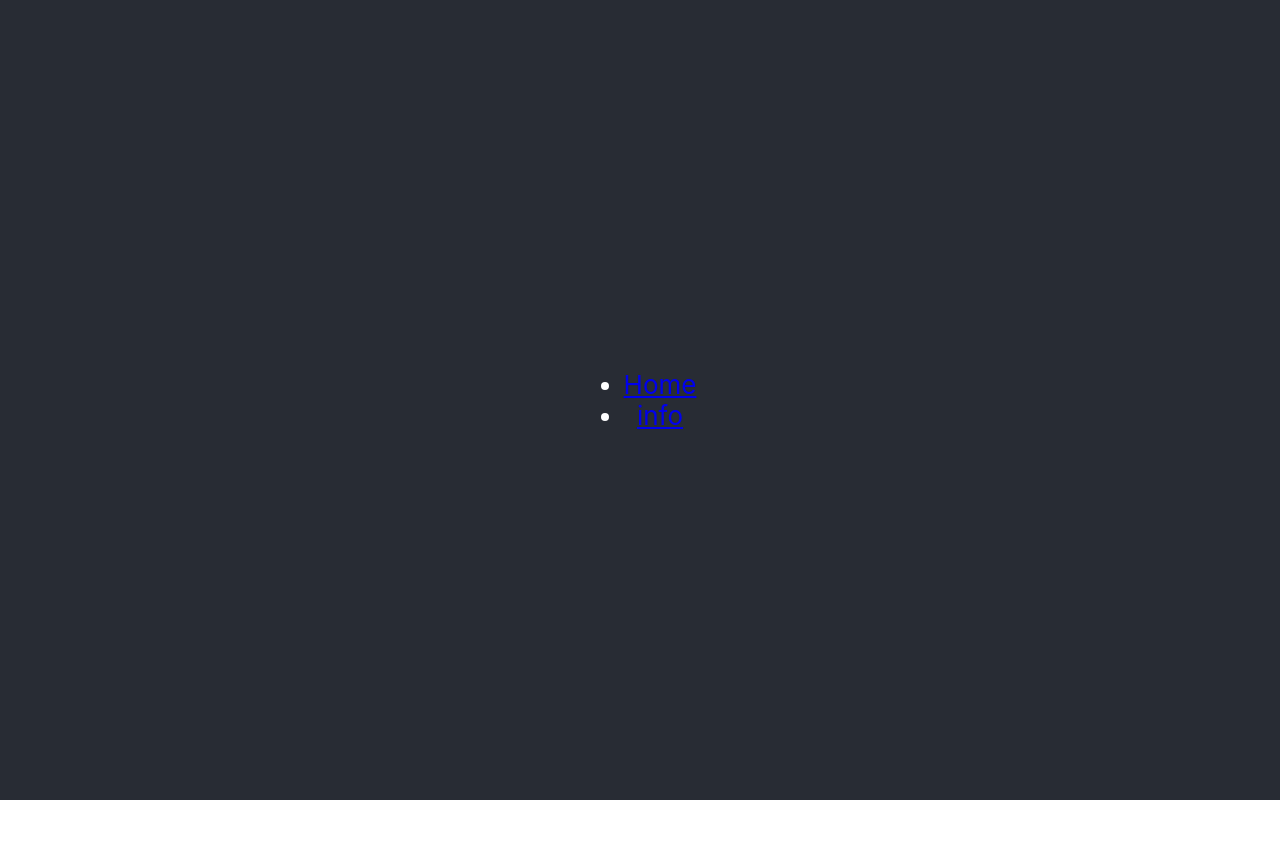
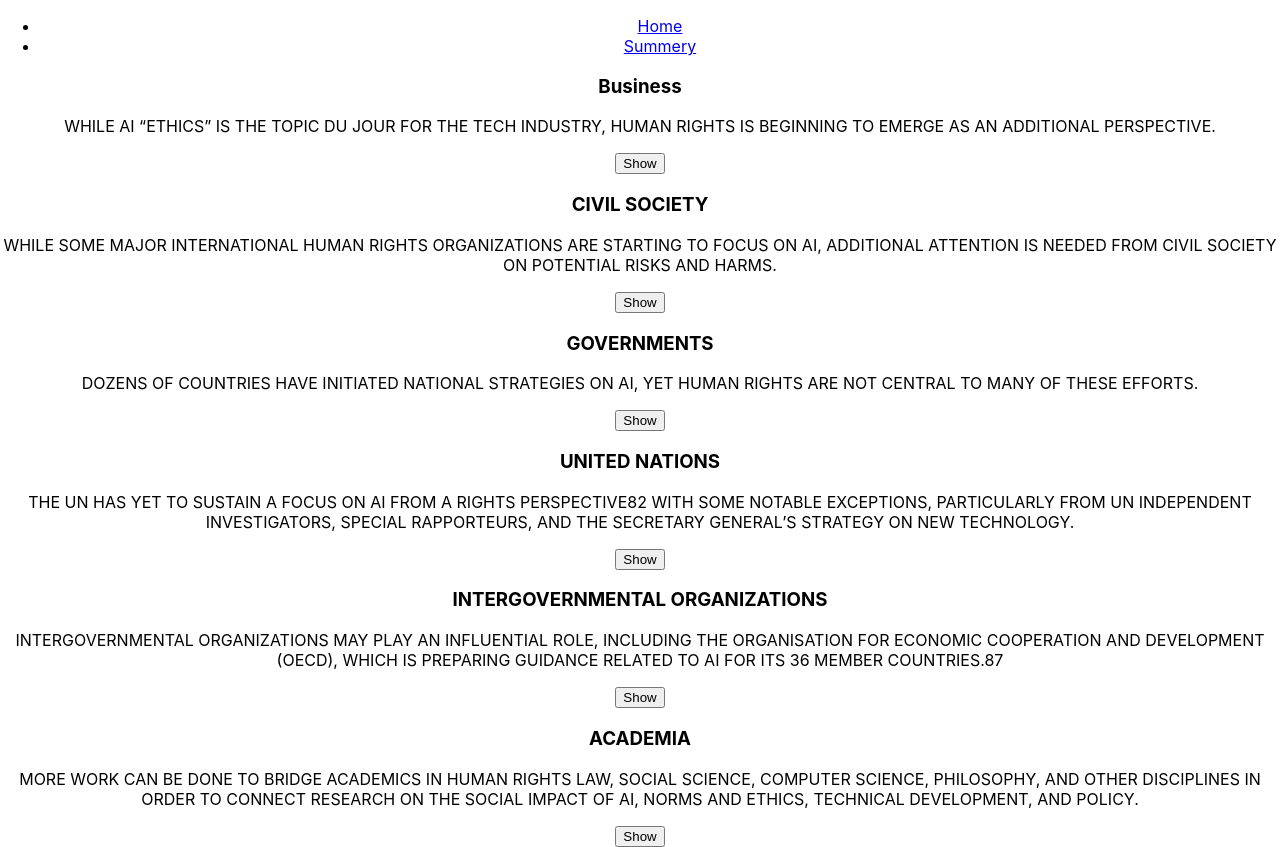
Before and after one commit to dev-Rayavaram/GAI, a React (Create React App) app in the folder gai-app/: page /summery in a window 1280 px wide. Before the commit the page ends 800 px from the top, so only its background shows below. Built offline with nearby package versions, Linux system fonts and the light colour scheme.

Commit message:
updating some components

```diff
--- a/gai-app/public/index.html
+++ b/gai-app/public/index.html
@@ -29,6 +29,8 @@
   <body>
     <noscript>You need to enable JavaScript to run this app.</noscript>
     <div id="root"></div>
+    <div id="summary"></div>
+
     <!--
       This HTML file is a template.
       If you open it directly in the browser, you will see an empty page.
--- a/gai-app/src/App.css
+++ b/gai-app/src/App.css
@@ -36,3 +36,27 @@
     transform: rotate(360deg);
   }
 }
+/* ////////Reacts stuff above /// */
+.bioConatiner{
+  position: fixed;
+  top: 0;
+  display: flex;
+  width: 50%;
+  height: 100vh;
+  border: solid black;
+  flex-direction: column;
+  justify-content: start;
+  background-color: #eedfe8;
+}
+
+
+.exit{
+  text-align: right;
+  float: right;
+  margin-left: 96%;
+  font-size: 20px;
+  border: none;
+  margin-bottom: 130px;
+  background-color: #eeecec;
+
+}
--- a/gai-app/src/App.js
+++ b/gai-app/src/App.js
@@ -2,22 +2,22 @@ import React from 'react';
 import './App.css';
 import LandingPage from './components/LandingPage'
 import Navbar from './components/Navbar'
+import Page from './components/Page'
 import { BrowserRouter, Route, Link, Switch} from 'react-router-dom'
 
 function App() {
   return (
     <div className="App">
-      <header className="App-header">
       <BrowserRouter>
               <Navbar />
 
 
+
               <Switch>
                 <Route path = '/' exact component = {LandingPage} />
-                {/* <Route path ='/more-info' component={} />  */}
+                <Route path ='/summery' component={Page} />
               </Switch>
           </BrowserRouter>
-      </header>
     </div>
   );
 }
--- a/gai-app/src/components/Author.js
+++ b/gai-app/src/components/Author.js
@@ -1,16 +1,55 @@
 import React from 'react'
+import Bio from './Bio'
+
+export default class  Author extends React.Component{
+    constructor(props){
+      super(props)
+      this.state={
+        on: false
+
+      }
+    }
+    bioPopUp = () => {
+      this.setState({on : !this.state.on})
+    }
+
+    render(){
+      return (
+        <div className="author">
+          <h1 className='authorsName' onClick={this. bioPopUp}>
+          Mark Latonearo
+          </h1>
+          {
+            this.state.on
+            ? <Bio clickX={this.bioPopUp}/>
+            : null
+          }
+
+
+          <img src={'../img/profile.jpg'}  alt='profile pic'/>
+
+          <ul className='contacts'>
+                <li>
+                    <a href='https://twitter.com/latonero?lang=en'>Twitter</a>
+                </li>
+
+                <li>
+                    <a href='https://www.google.com/search?source=hp&ei=M1mqXtbLEIWb_Qb4p5_gDg&q=mark+latonearo+&oq=mark+latonearo+&gs_lcp=CgZwc3ktYWIQAzIECAAQDTIGCAAQDRAeMgYIABANEB4yBggAEA0QHjIGCAAQDRAeOgIIADoGCAAQFhAeSgUIEhIBMFDpDVj3L2DePmgAcAB4AYABvAWIAekOkgENMS4xLjAuMS4wLjEuMZgBAKABAaoBB2d3cy13aXo&sclient=psy-ab&ved=0ahUKEwiWsdr8rI_pAhWFTd8KHfjTB-wQ4dUDCAg&uact=5'>Linken</a>
+                </li>
+
+               <li>
+                     <a href='https://www.wired.com/author/mark-latonero/'>WIRED</a>
+               </li>
+
+            </ul>
 
 
 
-function Author(){
-    return(
-        <div className='authors-Page'>
-            <h2>name</h2>
-            {/* <img src={}  /> */}
-            <p> contacts</p>
+
 
         </div>
-    )
-}
+      );
 
-export default Author;
+    }
+
+    }
--- /dev/null
+++ b/gai-app/src/components/Bio.js
@@ -0,0 +1,20 @@
+import React from 'react';
+
+function Bio(props){
+
+    return(
+        <div className='bioConatiner'>
+            <button className='exit' onClick={props.clickX}>X</button>
+
+            <div className='authorsBio'>
+               '' Mark Latonero is a Senior Researcher at Data & Society focused on human rights. ... Previously he was a research director and research professor at USC where he led the Technology and Human Trafficking Initiative. He has also served as the Innovation Consultant for the UN Office of the High Commissioner for Human Rights." -google
+
+            </div>
+
+
+
+        </div>
+    )
+}
+
+export default Bio;
--- a/gai-app/src/components/LandingPage.js
+++ b/gai-app/src/components/LandingPage.js
@@ -2,8 +2,16 @@ import React from 'react'
 import Author from './Author'
 
 const summary = <div className='summary'>
-                    <p>
-
+                    <p>" Can international human rights help guide and govern artificial intelligence (AI)?
+                    Currently, much of society is uncertain about the real human impacts of AI systems.
+                    Amid hopes that AI can bring forth “global good” there is evidence that some AI sys-
+                    tems are already violating fundamental rights and freedoms. As stakeholders look for
+                    a North Star to guide AI development, we can rely on human rights to help chart the
+                    course ahead. International human rights are a powerful tool for identifying, prevent-
+                    ing, and redressing an important class of risks and harms. A human rights-based
+                    frame could provide those developing AI with the aspirational, normative, and legal
+                    guidance to uphold human dignity and the inherent worth of every individual regard-
+                    less of country or jurisdiction."
                     </p>
                 </div>
 
@@ -11,8 +19,14 @@ const summary = <div className='summary'>
 function LandingPage(){
     return(
         <div className='landing-Page'>
+            <h1 className='title'>
+            Governing Artificial Intelligence:Upholding Human Rights & Dignity
+            </h1>
+
+            {summary}
+
             <Author />
-            {summary}
+
 
         </div>
     )
--- a/gai-app/src/components/Navbar.js
+++ b/gai-app/src/components/Navbar.js
@@ -8,7 +8,7 @@ function Navbar(){
       <div className='nav-bar'>
          <ul className='links-container' >
           <li><Link className='nav-link' to='/'>Home</Link></li>
-          <li><Link className='nav-link' to='/more-info'>info</Link></li>
+          <li><Link className='nav-link' to='/summery'>Summery</Link></li>
         </ul>
       </div>
     )
--- /dev/null
+++ b/gai-app/src/components/Page.js
@@ -0,0 +1,127 @@
+import React,{Component} from 'react';
+import Summary from './Summary'
+
+const summaryPage = "Today’s AI debates are searching for principles to govern emerging and future technological systems for the common good. If the “good” involves upholding human dignity, then the international human rights system is fit for purpose. If AI researchers,developers, and designers work to protect and respect fundamental human rights,they could open the path for broad social benefit. To disregard human rights would be to close off that path."
+class Page extends Component {
+  constructor(props){
+    super(props)
+    this.state={
+      showModel:false,
+      summary:summaryPage
+    }
+    this.handleShowSummary = this.handleShowSummary.bind(this)
+    this.handleHideSummary = this.handleHideSummary.bind(this)
+  }
+    handleShowSummary(){
+      this.setState({showModel:true})
+    }
+    handleHideSummary(){
+      this.setState({showModel:false})
+    }
+  render(){
+    return (
+            <div>
+              <div>
+                <div>
+                  <h3>Business</h3>
+                  <p>
+                      WHILE AI “ETHICS” IS THE TOPIC DU JOUR FOR THE TECH
+                      INDUSTRY, HUMAN RIGHTS IS BEGINNING TO EMERGE AS AN
+                      ADDITIONAL PERSPECTIVE.
+                  </p>
+                </div>
+                <button  key='id1' onClick={this.handleShowSummary}>Show</button>
+                {this.state.showModel?(
+                    <Summary onClose={this.handleHideSummary} state={this.state.summary}/>
+                ):
+                null}
+            </div>
+            <div>
+                <div>
+                  <h3>CIVIL SOCIETY</h3>
+                  <p>
+                      WHILE SOME MAJOR INTERNATIONAL HUMAN RIGHTS
+                      ORGANIZATIONS ARE STARTING TO FOCUS ON AI,
+                      ADDITIONAL ATTENTION IS NEEDED FROM CIVIL SOCIETY ON
+                      POTENTIAL RISKS AND HARMS.
+                  </p>
+                </div>
+                <button  key='id1' onClick={this.handleShowSummary}>Show</button>
+                {this.state.showModel?(
+                    <Summary onClose={this.handleHideSummary} state={this.state.summary}/>
+                ):
+                null}
+            </div>
+            <div>
+                <div>
+                  <h3>GOVERNMENTS</h3>
+                  <p>
+                      DOZENS OF COUNTRIES HAVE INITIATED NATIONAL
+                      STRATEGIES ON AI, YET HUMAN RIGHTS ARE NOT CENTRAL TO
+                      MANY OF THESE EFFORTS.
+                  </p>
+                </div>
+                <button  key='id1' onClick={this.handleShowSummary}>Show</button>
+                {this.state.showModel?(
+                    <Summary onClose={this.handleHideSummary} state={this.state.summary}/>
+                ):
+                null}
+            </div>
+            <div>
+                <div>
+                  <h3>UNITED NATIONS</h3>
+                  <p>
+                      THE UN HAS YET TO SUSTAIN A FOCUS ON AI FROM A
+                      RIGHTS PERSPECTIVE82 WITH SOME NOTABLE EXCEPTIONS,
+                      PARTICULARLY FROM UN INDEPENDENT INVESTIGATORS,
+                      SPECIAL RAPPORTEURS, AND THE SECRETARY GENERAL’S
+                      STRATEGY ON NEW TECHNOLOGY.
+                  </p>
+                </div>
+                <button  key='id1' onClick={this.handleShowSummary}>Show</button>
+                {this.state.showModel?(
+                    <Summary onClose={this.handleHideSummary} state={this.state.summary}/>
+                ):
+                null}
+            </div>
+            <div>
+                <div>
+                  <h3>INTERGOVERNMENTAL ORGANIZATIONS</h3>
+                  <p>
+                      INTERGOVERNMENTAL ORGANIZATIONS MAY PLAY AN
+                      INFLUENTIAL ROLE, INCLUDING THE ORGANISATION FOR
+                      ECONOMIC COOPERATION AND DEVELOPMENT (OECD),
+                      WHICH IS PREPARING GUIDANCE RELATED TO AI FOR ITS 36
+                      MEMBER COUNTRIES.87
+                  </p>
+                </div>
+                <button  key='id1' onClick={this.handleShowSummary}>Show</button>
+                {this.state.showModel?(
+                    <Summary onClose={this.handleHideSummary} state={this.state.summary}/>
+                ):
+                null}
+            </div>
+            <div>
+                <div>
+                  <h3>ACADEMIA</h3>
+                  <p>
+                      MORE WORK CAN BE DONE TO BRIDGE ACADEMICS IN
+                      HUMAN RIGHTS LAW, SOCIAL SCIENCE, COMPUTER SCIENCE,
+                      PHILOSOPHY, AND OTHER DISCIPLINES IN ORDER TO
+                      CONNECT RESEARCH ON THE SOCIAL IMPACT OF AI, NORMS
+                      AND ETHICS, TECHNICAL DEVELOPMENT, AND POLICY.
+                  </p>
+                </div>
+                <button  key='id1' onClick={this.handleShowSummary}>Show</button>
+                {this.state.showModel?(
+                    <Summary onClose={this.handleHideSummary} state={this.state.summary}/>
+                ):
+                null}
+            </div>
+
+         </div>
+    );
+  }
+}
+
+export default Page;
--- /dev/null
+++ b/gai-app/src/components/Summary.js
@@ -0,0 +1,30 @@
+import React from 'react'
+import ReactDom from 'react-dom'
+const summary = document.getElementById('summary')
+
+function Summary(props){
+    let paragraph = props.state;
+    console.log(props)
+    return ReactDom.createPortal(
+        <div style={{
+                position:'absolute',
+                top:'15%',
+                left:'15%',
+                display:'grid',
+                justifyContent:'center',
+                alignItems:'center',
+                backgroundColor:'lightgray',
+                width:'400px',
+                height:'300px',
+                scrollBehavior:'auto'
+             }} onClick={props.onClose}>
+            <h1>
+               "Conclusion"
+            </h1>
+            <p>{paragraph}</p>
+        </div>
+        ,summary
+    )
+}
+
+export default Summary;
```
